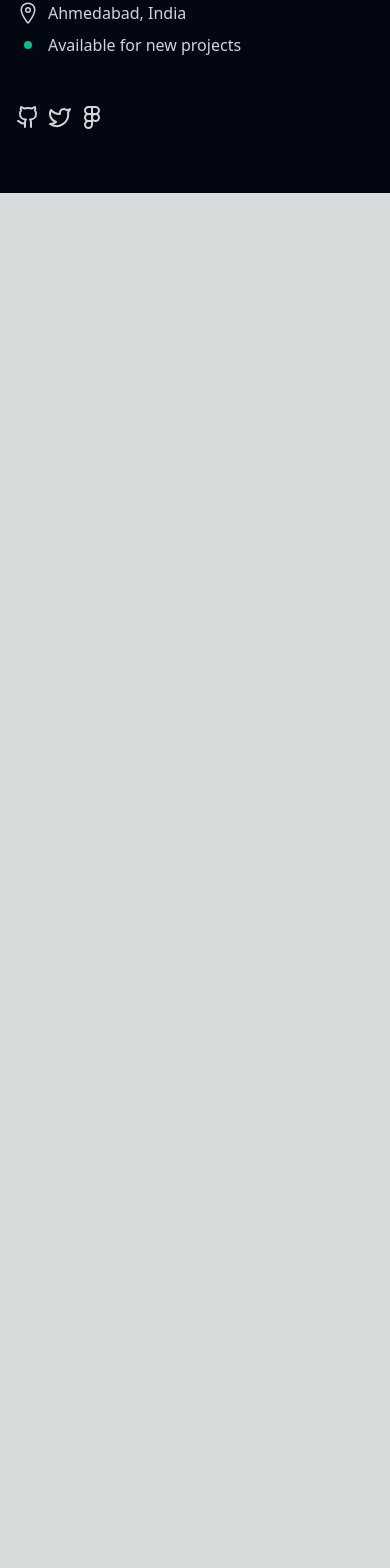
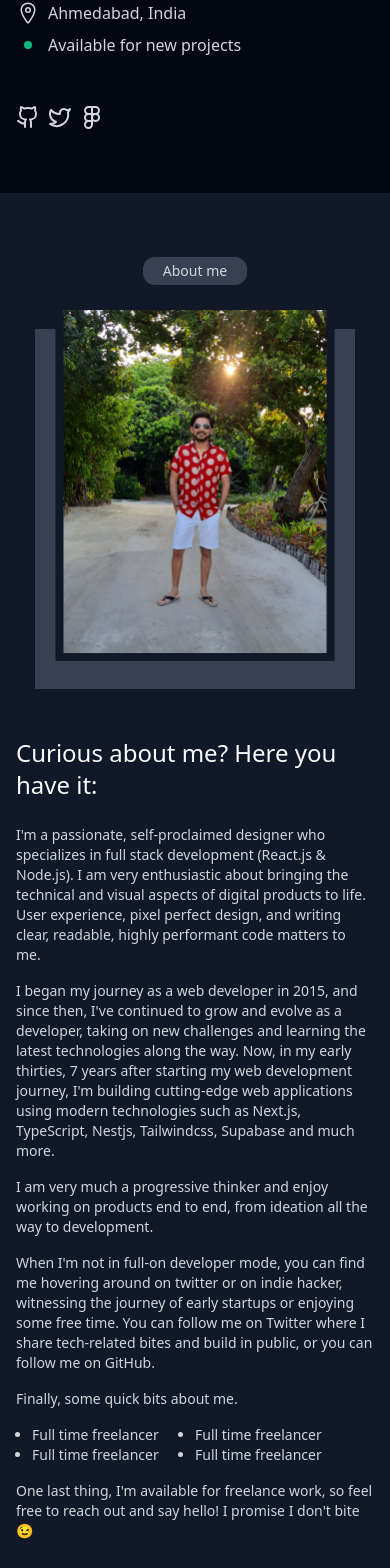
Before and after one commit to Zoljargal2004/Portfolio.1, a Next.js app: page / in a window 390 px wide. Shown: the part 743-2311 px from the top of the page. Before the commit the page ends 936 px from the top, so only its background shows below. Built offline with nearby package versions, Linux system fonts and the light colour scheme.

Commit message:
mobile about section

```diff
--- /dev/null
+++ b/pages/components/About.js
@@ -0,0 +1,48 @@
+import { Portrait } from "./hero"
+
+export function About(){
+    return <div className="bg-[--sec-bg-color] px-4 py-16">
+        <div className="flex flex-col items-center text-sm gap-12">
+            <Topic title = "About me"/>
+            <div className="mt-[-24px] flex flex-col gap-[48px]">
+                <Portrait number = {2} className=""/>
+                <About_para/>
+            </div>
+
+        </div>
+    </div>
+}
+
+export function Topic(props){
+    return <div className="bg-[--portrait-bg] px-5 py-1 rounded-[12px]">{props.title}</div>
+}
+
+function About_para(){
+    return <div className=" flex flex-col gap-4">
+        <h1 className="text-[--head-color] text-2xl mb-2">Curious about me? Here you have it:</h1>
+        <p>
+        I'm a passionate, self-proclaimed designer who specializes in full stack development (React.js & Node.js). I am very enthusiastic about bringing the technical and visual aspects of digital products to life. User experience, pixel perfect design, and writing clear, readable, highly performant code matters to me.
+        </p>
+        <p>
+        I began my journey as a web developer in 2015, and since then, I've continued to grow and evolve as a developer, taking on new challenges and learning the latest technologies along the way. Now, in my early thirties, 7 years after starting my web development journey, I'm building cutting-edge web applications using modern technologies such as Next.js, TypeScript, Nestjs, Tailwindcss, Supabase and much more.
+        </p>
+        <p>
+        I am very much a progressive thinker and enjoy working on products end to end, from ideation all the way to development.
+        </p>
+        <p>
+        When I'm not in full-on developer mode, you can find me hovering around on twitter or on indie hacker, witnessing the journey of early startups or enjoying some free time. You can follow me on Twitter where I share tech-related bites and build in public, or you can follow me on GitHub.
+        </p>
+        <p>
+        Finally, some quick bits about me.
+        </p>
+        <ul className="list-disc grid grid-cols-2 mx-4">
+            <li>Full time freelancer</li>
+            <li>Full time freelancer</li>
+            <li>Full time freelancer</li>
+            <li>Full time freelancer</li>
+        </ul>
+        <p>
+        One last thing, I'm available for freelance work, so feel free to reach out and say hello! I promise I don't bite 😉
+        </p>
+    </div>
+}
--- a/pages/components/hero.js
+++ b/pages/components/hero.js
@@ -16,6 +16,21 @@ export function Hero() {
 }
 
 export function Portrait(props) {
+    if (props.number == 2){
+        return (
+            <div className="pt-5 flex justify-center">
+              <div className="border-[8px] border-transparent bg-[--portrait-bg] w-[320px] h-[360px] bottom-0 relative">
+                <Image
+                  width={280}
+                  height={360}
+                  src="/Images/Pic2.png"
+                  className="absolute bottom-5 left-3"
+                />
+              </div>
+            </div>
+            )
+    }
+
   return (
     <div className="pt-5 flex justify-center">
       <div className="border-[8px] border-transparent bg-[--portrait-bg] w-[280px] h-[280px] bottom-0 relative">
@@ -33,7 +48,9 @@ export function Portrait(props) {
 function Hero_Paragraph() {
   return (
     <div className="flex flex-col gap-12">
-      <h1 className="mb-[-40px] text-[--head-color] text-4xl">Hi, I’m Sagar 👋</h1>
+      <h1 className="mb-[-40px] text-[--head-color] text-4xl">
+        Hi, I’m Sagar 👋
+      </h1>
       <p>
         I'm a full stack developer (React.js & Node.js) with a focus on creating
         (and occasionally designing) exceptional digital experiences that are
@@ -76,17 +93,17 @@ function Status() {
   );
 }
 function Social() {
-    let size = 24
+  let size = 24;
   return (
     <div className="flex gap-2">
       <div>
-        <LuGithub size={size}/>
+        <LuGithub size={size} />
       </div>
       <div>
-        <LuTwitter size={size}/>
+        <LuTwitter size={size} />
       </div>
       <div>
-        <LuFigma size={size}/>
+        <LuFigma size={size} />
       </div>
     </div>
   );
--- a/pages/index.js
+++ b/pages/index.js
@@ -2,6 +2,7 @@ import Image from "next/image";
 import { Inter } from "next/font/google";
 import { Header } from "./components/header";
 import { Hero } from "./components/hero";
+import { About } from "./components/About";
 
 const inter = Inter({ subsets: ["latin"] });
 
@@ -10,6 +11,7 @@ export default function Home() {
     <main>
       <Header />
       <Hero/>
+      <About />
     </main>
   );
 }
--- a/styles/globals.css
+++ b/styles/globals.css
@@ -16,6 +16,8 @@
   --portrait-bg: #374151;
 
   --status-available: #10B981;
+
+  --sec-bg-color : #111827;
 }
 
 @media (prefers-color-scheme: dark) {
```
Also changed, not shown: public/Images/Pic2.png (added).
